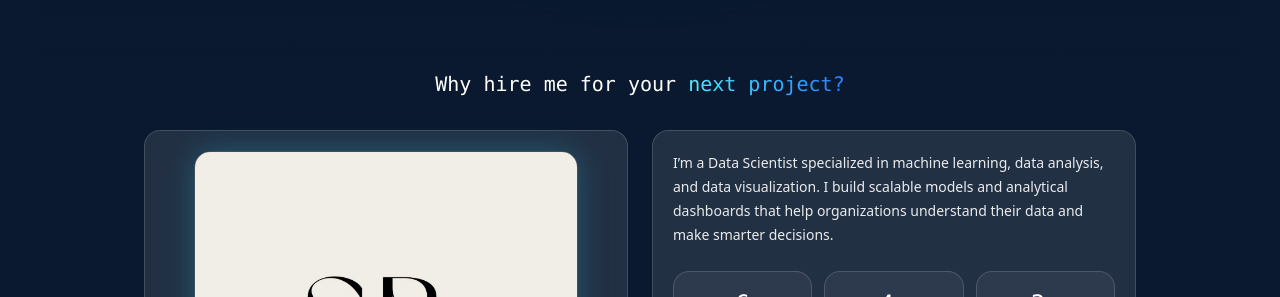
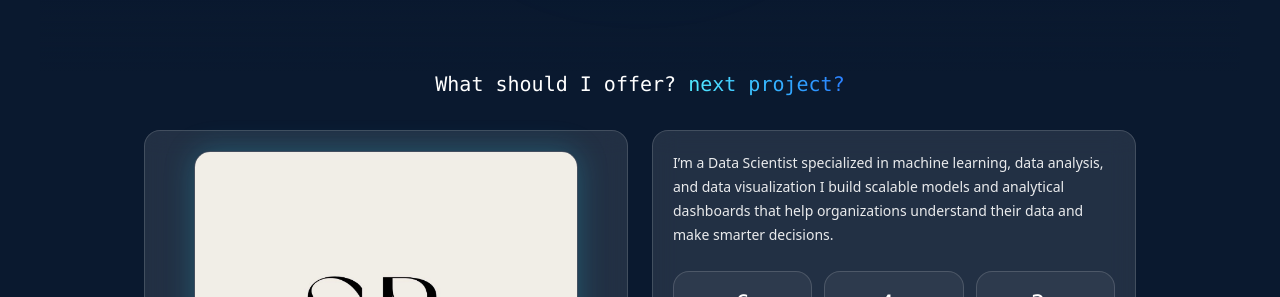
Before and after one commit to shmook71/my-portfolio, a React (Vite) app: page / in a window 1280 px wide. Shown: the part 407-704 px from the top of the page. Built offline with nearby package versions, Linux system fonts and the light colour scheme.

Commit message:
update portfolio

```diff
--- a/src/App.jsx
+++ b/src/App.jsx
@@ -16,7 +16,7 @@ const DATA_EN = {
   title: "Data Scientist",
   tagline: "Turning data into decisions.",
   about:
-    "I’m a Data Scientist specialized in machine learning, data analysis, and data visualization. I build scalable models and analytical dashboards that help organizations understand their data and make smarter decisions.",
+    "I’m a Data Scientist specialized in machine learning, data analysis, and data visualization I build scalable models and analytical dashboards that help organizations understand their data and make smarter decisions.",
   stats: [
     { big: "6", small: "Months", sub: "Experience" },
     { big: "4+", small: "Projects", sub: "ML / Analytics" },
@@ -82,11 +82,11 @@ const DATA_EN = {
 };
 
 const DATA_AR = {
-  name: "شموخ محمد بالحرث",
+  name: "شموخ محمد بالحارث",
   title: "عالمة بيانات",
-  tagline: "أحوّل البيانات إلى قرارات.",
+  tagline: "أحوّل البيانات إلى قرارات",
   about:
-    "أنا عالمة بيانات أركز على بناء حلول تعلم آلي، استخراج رؤى، وتقديم أثر قابل للقياس. أحب لوحات التحكم النظيفة، التجارب القوية، والنماذج التي تصل للإنتاج.",
+    "أنا عالمة بيانات أركز على بناء حلول تعلم آلي، استخراج رؤى، وتقديم أثر قابل للقياس. لوحات التحكم النظيفة، التجارب القوية، والنماذج التي تصل للإنتاج.",
   stats: [
     { big: "6", small: "أشهر", sub: "خبرة" },
     { big: "4+", small: "مشاريع", sub: "تعلم آلي / تحليلات" },
@@ -155,7 +155,7 @@ const UI_EN = {
   heroHi: "Hi, I’m",
   readMore: "Read More",
   viewProjects: "View Projects",
-  whyHire: "Why hire me for your",
+  whyHire: "What should I offer?",
   nextProject: "next project?",
   edu: "Education",
   exp: "Professional Experience",
@@ -181,7 +181,7 @@ const UI_AR = {
   heroHi: "مرحباً، أنا",
   readMore: "اقرأ المزيد",
   viewProjects: "عرض المشاريع",
-  whyHire: "ليش تختاريني لمشروعك",
+  whyHire: "ماذا اقدم ؟",
   nextProject: "القادم؟",
   edu: "التعليم",
   exp: "الخبرات العملية",
@@ -189,8 +189,8 @@ const UI_AR = {
   toolsAndSkills: "والمهارات",
   skills: "المهارات",
   projects: "المشاريع",
-  contact: "تواصل",
-  sendMessage: "ارسلي رسالة",
+  contact: "للتواصل",
+  sendMessage: "للاستفسار",
   yourName: "اسمك",
   email: "الإيميل",
   message: "رسالتك",
```
